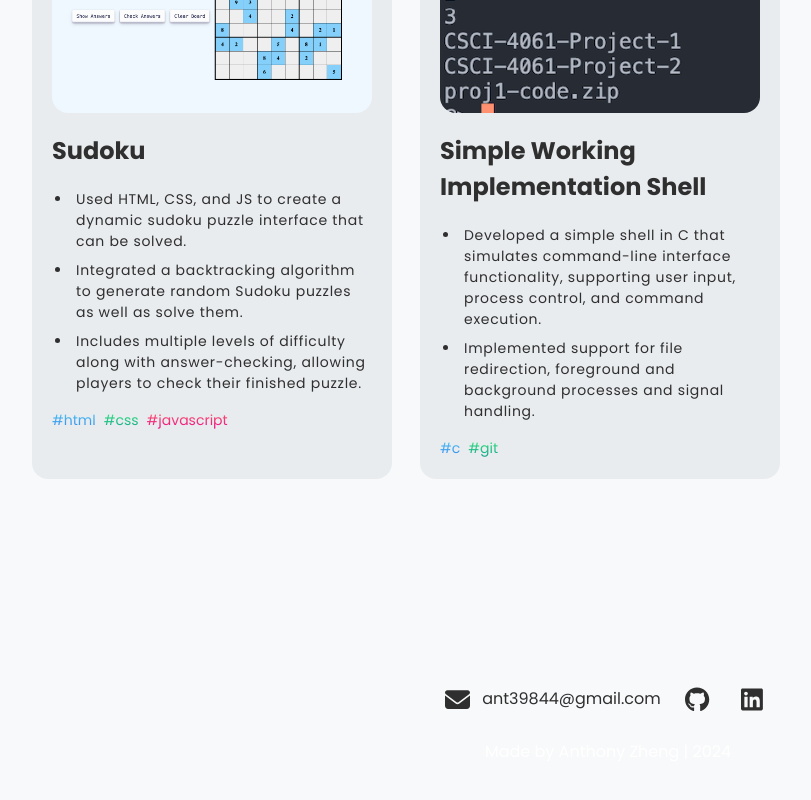
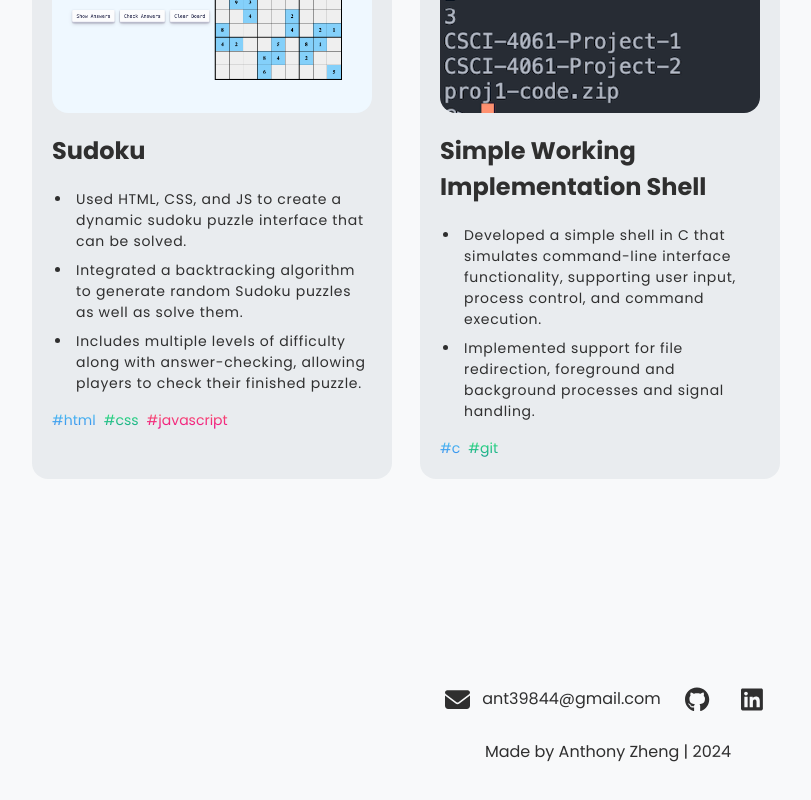
Before and after one commit to anthony39844/anthony39844.github.io, a React (Vite) app: page / in a window 1280 px wide. Shown: the part 2251-3051 px from the top of the page, without its empty margins (32-843 px from the left). Built offline with nearby package versions, Linux system fonts and the light colour scheme.

Commit message:
fixed dark mode text at bottom

```diff
--- a/src/components/Contact.jsx
+++ b/src/components/Contact.jsx
@@ -40,7 +40,7 @@ const Contact = () => {
           <FontAwesomeIcon className="text-[25px]" icon={faLinkedin} />
         </button>
       </div>
-      <div className='mt-5 flex'>
+      <div className={`${darkMode ? 'text-text' : 'text-text-light'} mt-5 flex`}>
         Made by Anthony Zheng | 2024
       </div>
     </div>
```
Also changed, not shown: 1 other file (tests, documents, lock files or other folders).
